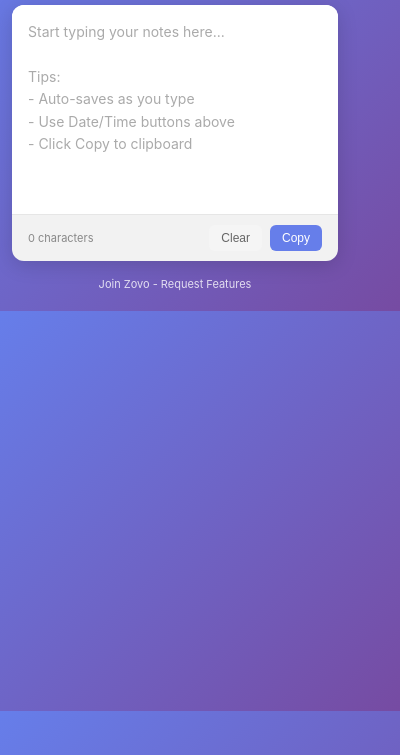
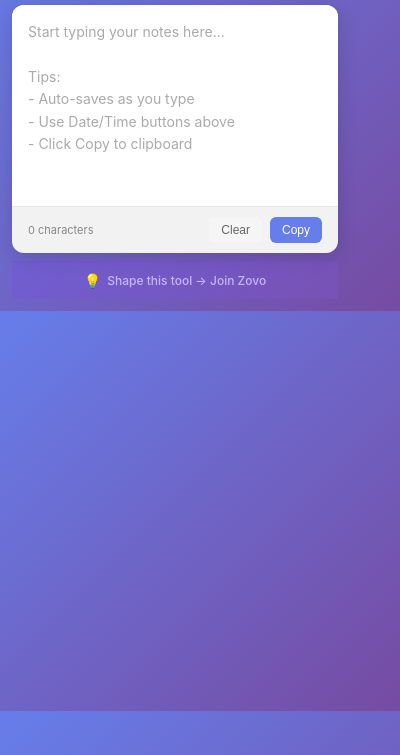
Before and after one commit to theluckystrike/quick-notes-extension, a browser extension: page extension/popup.html in a window 400 px wide. Shown: the part 89-844 px from the top of the page. Drawn offline with Linux system fonts and the light colour scheme.

Commit message:
Add Zovo integration with context menu and tracking

```diff
--- a/extension/popup.html
+++ b/extension/popup.html
@@ -178,20 +178,33 @@
       height: 14px;
     }
 
-    .hub-link {
-      text-align: center;
-      padding: 8px;
-      font-size: 11px;
+    /* Zovo Banner */
+    .zovo-banner {
+      background: linear-gradient(135deg, rgba(124, 58, 237, 0.2), rgba(139, 92, 246, 0.15));
+      border-top: 1px solid rgba(124, 58, 237, 0.3);
+      padding: 10px 16px;
+      display: flex;
+      align-items: center;
+      justify-content: center;
     }
 
-    .hub-link a {
-      color: rgba(255,255,255,0.8);
+    .zovo-banner a {
+      color: #c4b5fd;
       text-decoration: none;
+      font-size: 12px;
+      font-weight: 500;
+      display: flex;
+      align-items: center;
+      gap: 6px;
+      transition: color 0.2s;
     }
 
-    .hub-link a:hover {
-      color: white;
-      text-decoration: underline;
+    .zovo-banner a:hover {
+      color: #e9d5ff;
+    }
+
+    .zovo-banner .zovo-icon {
+      font-size: 14px;
     }
   </style>
 </head>
@@ -259,8 +272,11 @@ Tips:
       </div>
     </div>
 
-    <div class="hub-link">
-      <a href="https://zovo.one?ref=quick-notes" target="_blank" rel="noopener noreferrer">Join Zovo - Request Features</a>
+    <div class="zovo-banner">
+      <a href="https://zovo.one?ref=quick-notes&utm_source=extension&utm_medium=popup" target="_blank" rel="noopener noreferrer">
+        <span class="zovo-icon">💡</span>
+        <span>Shape this tool → Join Zovo</span>
+      </a>
     </div>
   </div>
 
--- a/extension/popup.js
+++ b/extension/popup.js
@@ -1,6 +1,9 @@
 // Quick Notes - Auto-save notepad
 
 document.addEventListener('DOMContentLoaded', () => {
+  // Clear badge when popup opens
+  chrome.runtime.sendMessage({ action: 'clearBadge' }).catch(() => {});
+
   const textarea = document.getElementById('notes');
   const charCount = document.getElementById('charCount');
   const status = document.getElementById('status');
```
Also changed, not shown: extension/background.js (added, +69 -0 lines), store-assets/STORE_LISTING.md (+16 -1 lines), extension/manifest.json.
